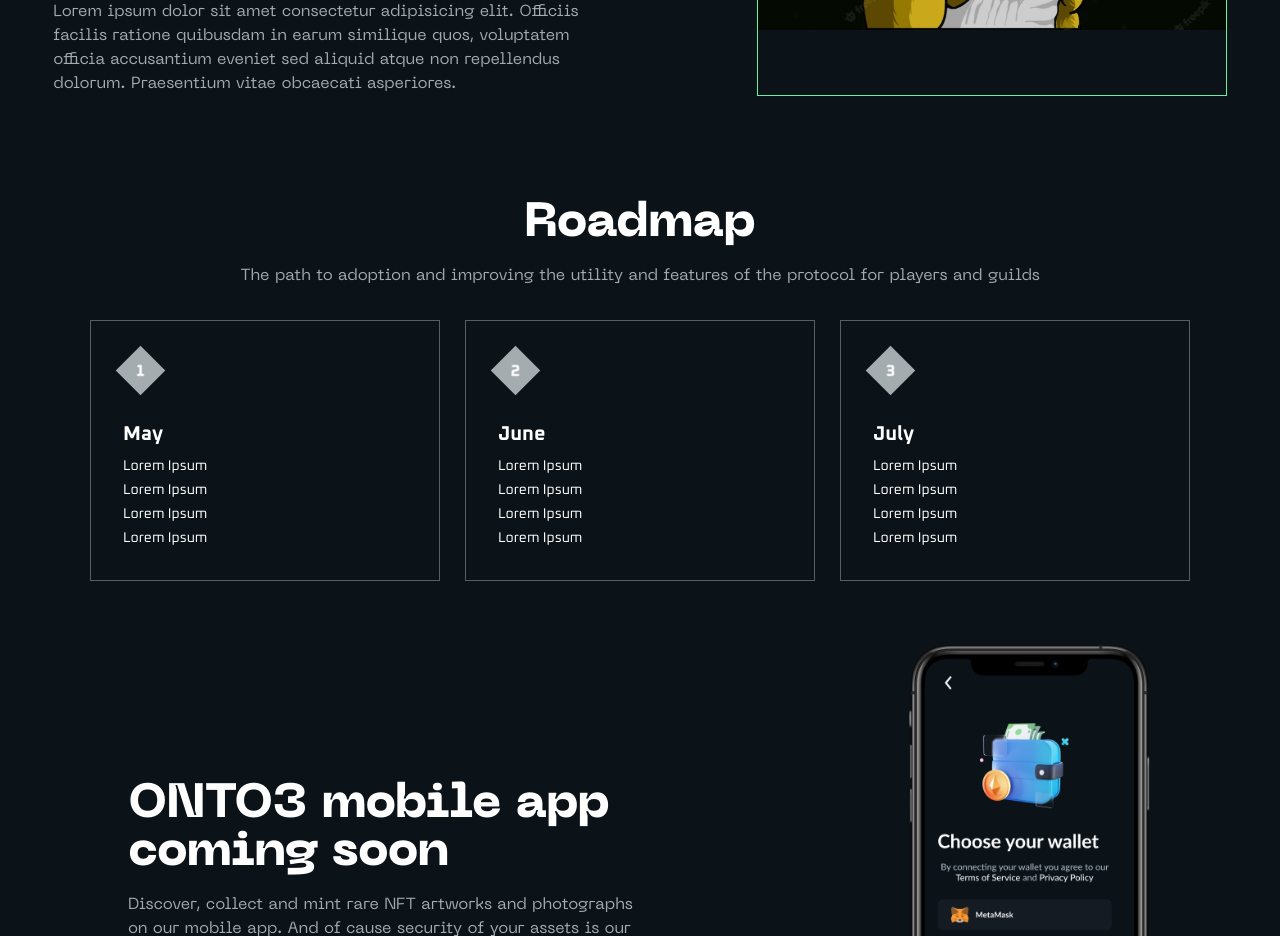
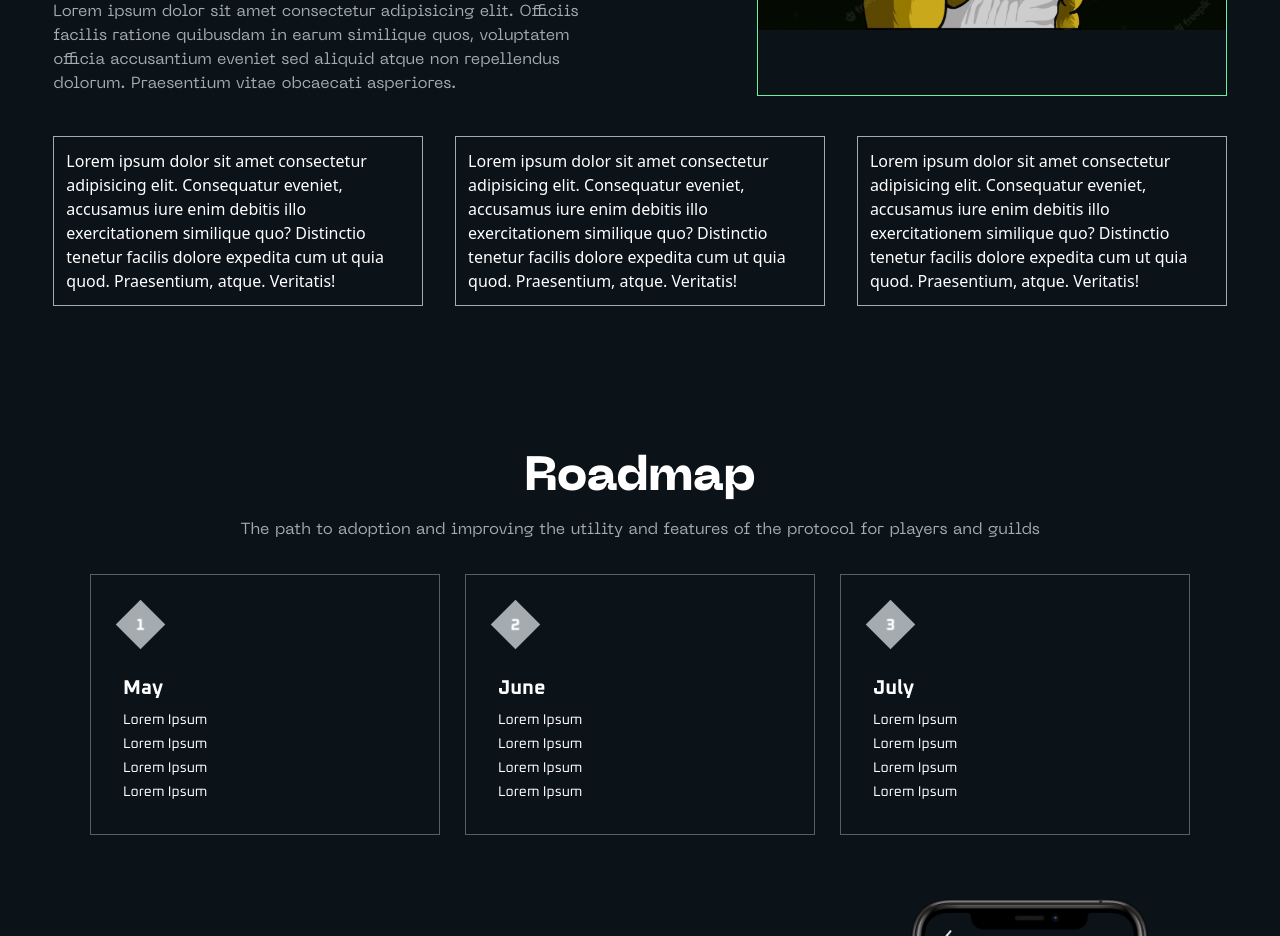
Before and after one commit to Theo-flux/onto3, a React (Vite) app: page / in a window 1280 px wide. Shown: the part 1000-1936 px from the top of the page. Built offline with nearby package versions, Linux system fonts and the light colour scheme.

Commit message:
about.jsx

```diff
--- a/src/components/about/About.jsx
+++ b/src/components/about/About.jsx
@@ -24,7 +24,22 @@ function About() {
               </div>
           </div>
         </div>
-
+        <div className="flex mt-4 justify-between space-x-8">
+          <div className="border border-gray w-50 ">
+            <p className="text-white p-3">Lorem ipsum dolor sit amet consectetur adipisicing elit. Consequatur eveniet, accusamus iure enim debitis illo exercitationem similique quo? Distinctio tenetur facilis dolore expedita cum ut quia quod. Praesentium, atque. Veritatis!</p>
+          </div>
+          <div className="border border-gray w-50">
+            <p className="text-white p-3">Lorem ipsum dolor sit amet consectetur adipisicing elit. Consequatur eveniet, accusamus iure enim debitis illo exercitationem similique quo? Distinctio tenetur facilis dolore expedita cum ut quia quod. Praesentium, atque. Veritatis!</p>
+          </div>
+          <div className="border border-gray w-50">
+            <p className="text-white p-3">Lorem ipsum dolor sit amet consectetur adipisicing elit. Consequatur eveniet, accusamus iure enim debitis illo exercitationem similique quo? Distinctio tenetur facilis dolore expedita cum ut quia quod. Praesentium, atque. Veritatis!</p>
+          </div>
+        </div>
+     </Div>
+     <Div>
+       <div>
+       <Title className="mt-5 text-center"> </Title>
+       </div>
      </Div>
     </Section>
   )
```
Lines whose indentation alone changed are shown as unchanged.
